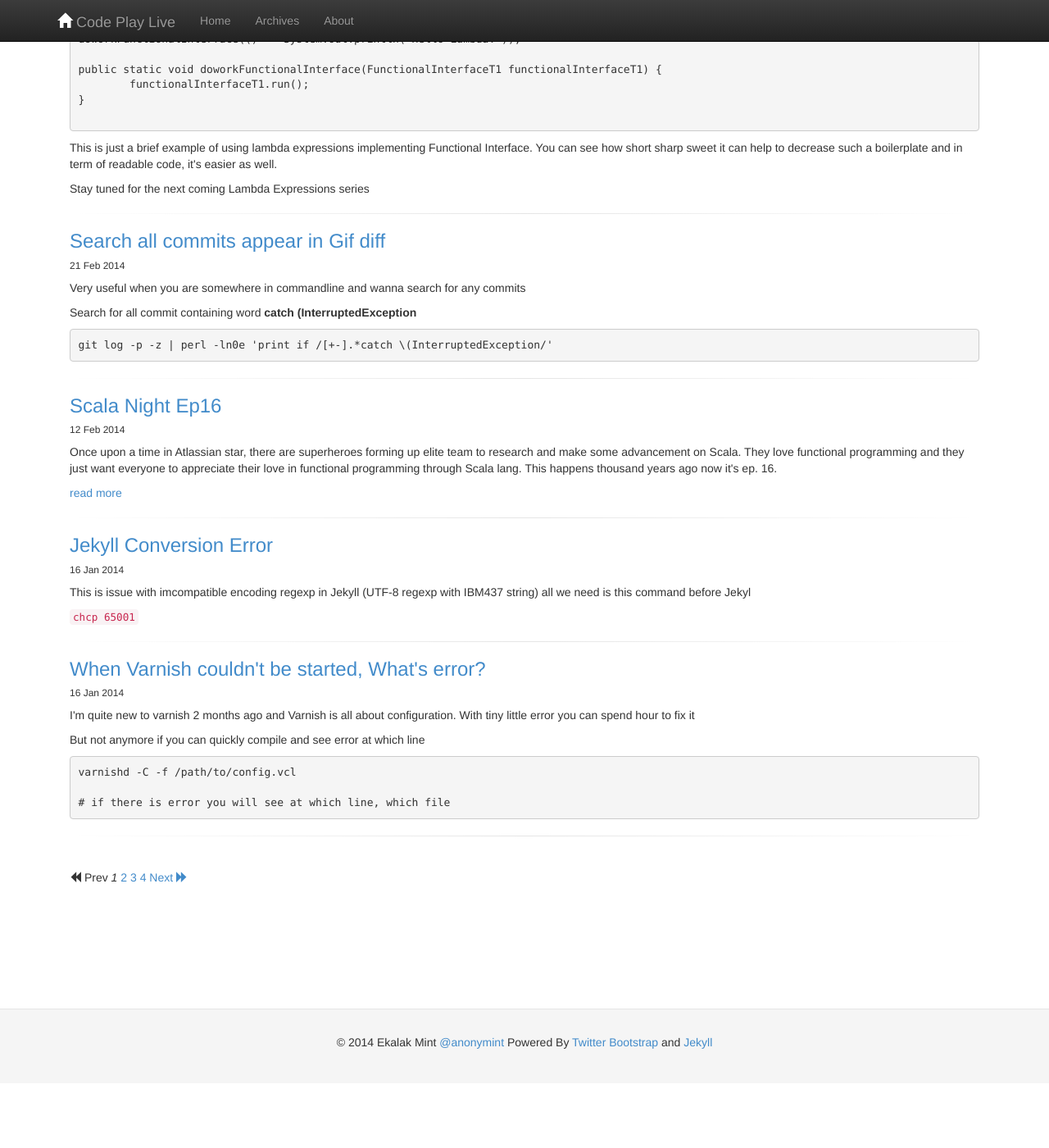
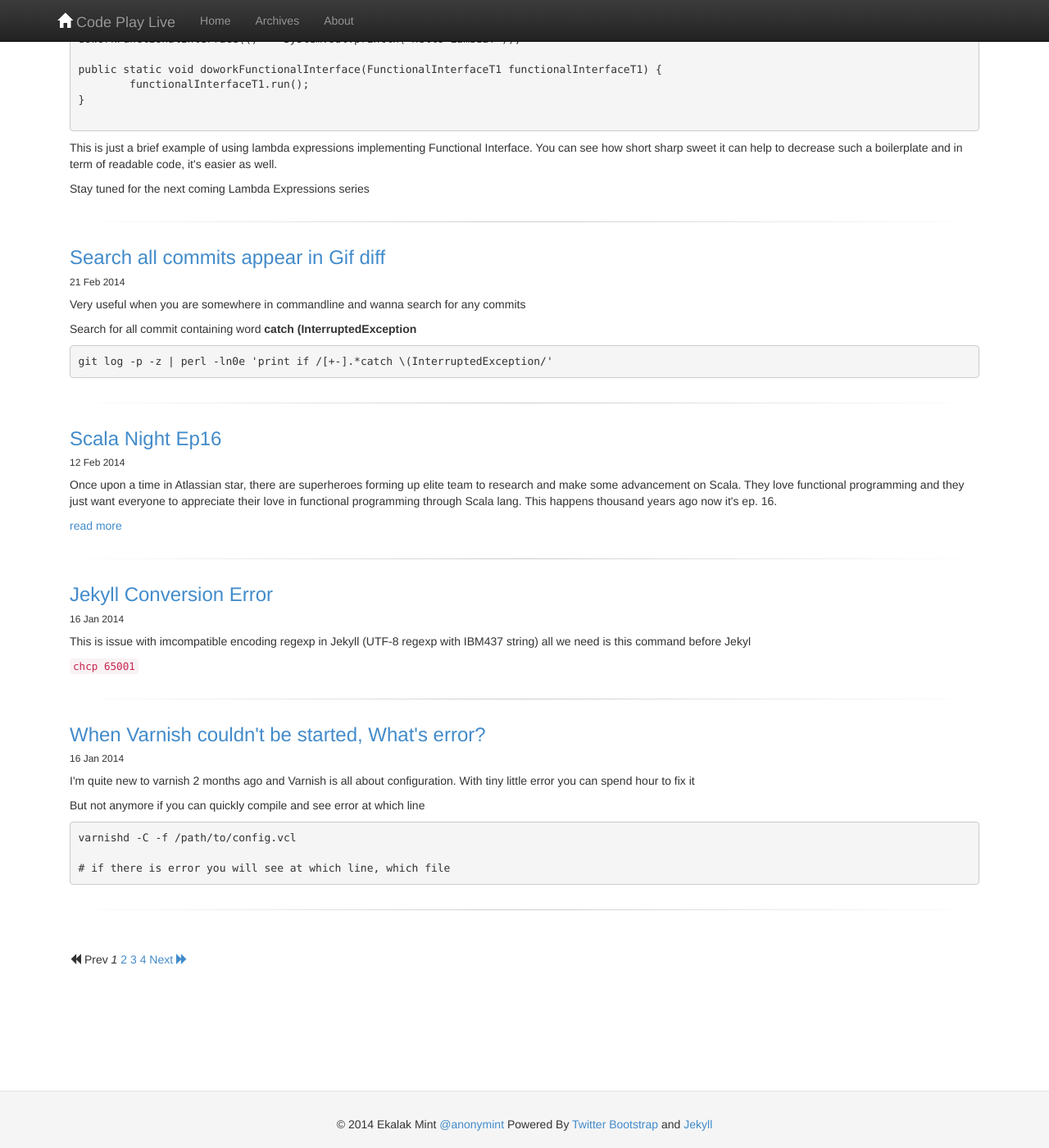
Before and after one commit to anonymint/anonymint.github.com, a Jekyll site: the page built from index.html, in a window 1280 px wide and 1400 px high, scrolled down 682 px. Shown: the whole window at 82% size. Built offline with Jekyll 4.4.1, drawn with Linux system fonts in a browser that asks for light colours; nearby versions of some CDN libraries; the list of posts is cut into pages by our own code; before the commit the page ends 2052 px from its top, so only the background shows below that.

Commit message:
Update css file to add some space between posts

```diff
--- a/assets/css/main.css
+++ b/assets/css/main.css
@@ -15,11 +15,11 @@
 /* Faded out hr */
 hr.soften {
   height: 1px;
-  margin: 20px 0;
-  background-image: -webkit-linear-gradient(left, rgba(0,0,0,0), rgba(0,0,0,.1), rgba(0,0,0,0));
-  background-image:    -moz-linear-gradient(left, rgba(0,0,0,0), rgba(0,0,0,.1), rgba(0,0,0,0));
-  background-image:     -ms-linear-gradient(left, rgba(0,0,0,0), rgba(0,0,0,.1), rgba(0,0,0,0));
-  background-image:      -o-linear-gradient(left, rgba(0,0,0,0), rgba(0,0,0,.1), rgba(0,0,0,0));
+  margin: 30px 0px 30px 0px;
+  background-image: -webkit-linear-gradient(left, rgba(0,0,0,0), rgba(0,0,0,.2), rgba(0,0,0,0));
+  background-image:    -moz-linear-gradient(left, rgba(0,0,0,0), rgba(0,0,0,.2), rgba(0,0,0,0));
+  background-image:     -ms-linear-gradient(left, rgba(0,0,0,0), rgba(0,0,0,.2), rgba(0,0,0,0));
+  background-image:      -o-linear-gradient(left, rgba(0,0,0,0), rgba(0,0,0,.2), rgba(0,0,0,0));
   border: 0;
 }
 
```
